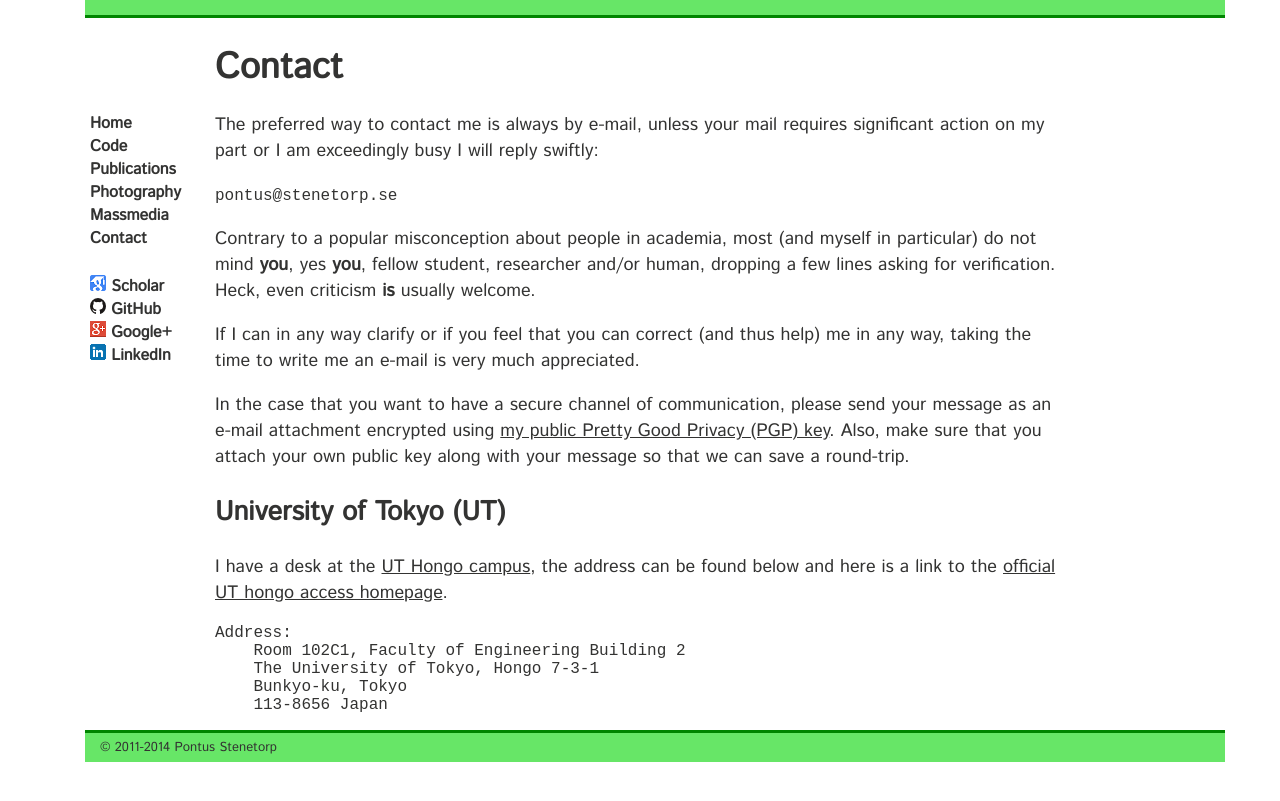
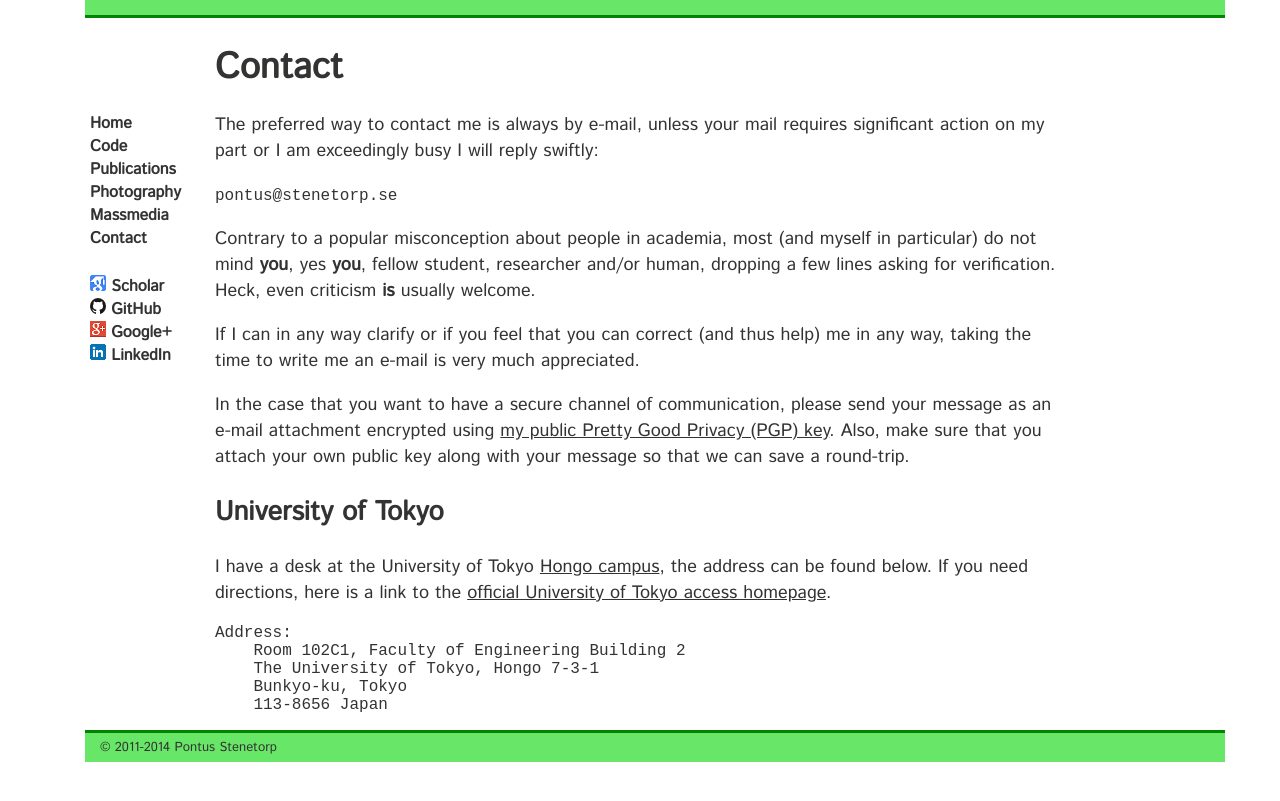
Before and after one commit to gbouchar/ninjin.github.io, a Jekyll site: the page built from contact.md, in a window 1280 px wide. Shown: the top 801 px of the page. Built offline with Jekyll 4.4.1, drawn with Linux system fonts in a browser that asks for light colours; some web fonts are replaced; Markdown is read by kramdown in place of the engine named in the settings.

Commit message:
Improved writing

```diff
--- a/contact.md
+++ b/contact.md
@@ -37,11 +37,11 @@ public key along with your message so that we can save a round-trip.
 
 [pgp_key]: res/pontus_stenetorp.pub.txt
 
-## University of Tokyo (UT) ##
+## University of Tokyo ##
 
-I have a desk at the [UT Hongo campus][gmap_hongo_campus], the
-address can be found below and here is a link to the [official UT hongo
-access homepage][ut_hongo_access].
+I have a desk at the University of Tokyo [Hongo campus][gmap_hongo_campus],
+the address can be found below. If you need directions, here is a link to the
+[official University of Tokyo access homepage][ut_hongo_access].
 
     Address:
         Room 102C1, Faculty of Engineering Building 2
```
